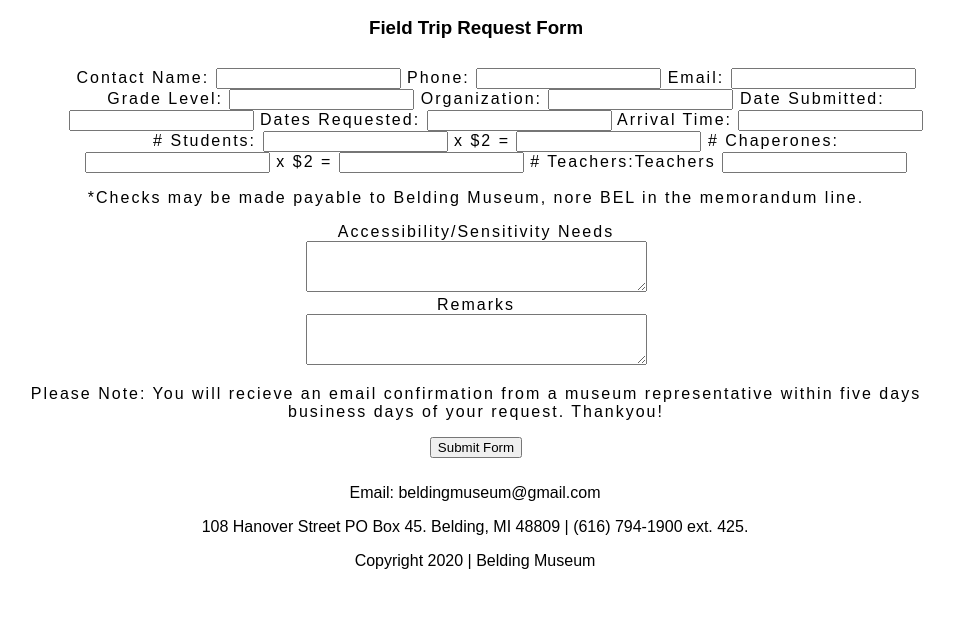
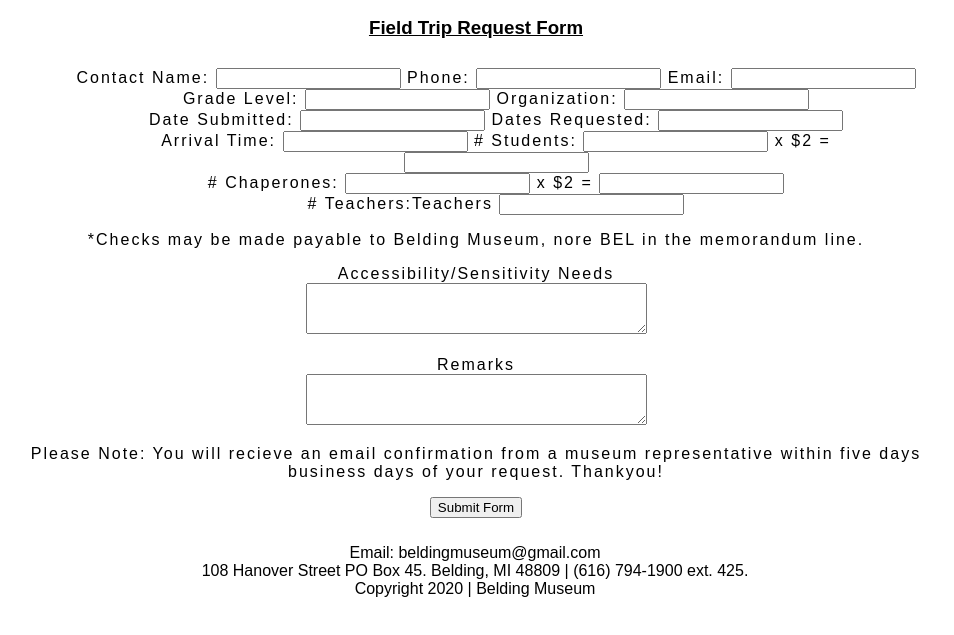
Before and after one commit to tpartridge1/BELSchoolForm, a plain HTML site: page index.html in a window 1280 px wide. Shown: the part 51-686 px from the top of the page, without its empty margins (165-1119 px from the left). Drawn offline with Linux system fonts and the light colour scheme.

Commit message:
edited h2 and footer

```diff
--- a/index.html
+++ b/index.html
@@ -10,7 +10,7 @@
 	<form action="/signup.html" method="get">
 	<div id = "header">
 		<h2>BEL-Belding Exploratory Lab</h2>
-		<h3>Field Trip Request Form</h3>
+		<h3><u>Field Trip Request Form</u></h3>
 	</div>
 	<div class = "content">
 		<ul>
@@ -23,11 +23,11 @@
 		<label for="username">Grade Level:</label>
         <input type="text" name="gradelevel" id="gradelevel">
         <label for="username">Organization:</label>
-        <input type="text" name="organization" id="organization">
+        <input type="text" name="organization" id="organization"><br>
         <label for="username">Date Submitted:</label>
         <input type="text" name="datesubmitted" id="datesubmitted">
         <label for="username">Dates Requested:</label>
-        <input type="text" name="datesrequested" id="datesrequested">
+        <input type="text" name="datesrequested" id="datesrequested"><br>
         <label for="username">Arrival Time:</label>
         <input type="text" name="arrivaltime" id="arrivaltime">
         <label for="username"># Students:</label>
@@ -35,13 +35,13 @@
         type="number" step="1">
         <label for="x2">x $2 = </label>
         <input id="amount" name="amount"
-        type="number" step="1">
+        type="number" step="1"><br>
         <label for="username"># Chaperones:</label>
         <input id="amount" name="amount"
         type="number" step="1">
         <label for="x2">x $2 = </label>
         <input id="amount" name="amount"
-        type="number" step="1">
+        type="number" step="1"><br>
         <label for="username"># Teachers:</label>Teachers
         <input id="amount" name="amount"
         type="number" step="1">
@@ -50,7 +50,7 @@
         <label for="extra">Accessibility/Sensitivity Needs</label>
         <br>
         <textarea id="extra" name="accessibilityneeds" rows="3" cols="40"></textarea>
-        <br>
+        <br><br>
         <label for="remarks">Remarks</label>
         <br>
         <textarea id="remarks" name="remarks" rows="3" cols="40"></textarea>
@@ -60,9 +60,9 @@
 	</section>
 	</form>
 	<div class ="footer">
-<p>Email: beldingmuseum@gmail.com</p>
-<p>108 Hanover Street PO Box 45. Belding, MI 48809  | (616) 794-1900 ext. 425.</p>
-<p>Copyright 2020 | Belding Museum</p>
+<p>Email: beldingmuseum@gmail.com<br>
+108 Hanover Street PO Box 45. Belding, MI 48809  | (616) 794-1900 ext. 425.<br>
+Copyright 2020 | Belding Museum</p>
 </div>
 </body>
 </html>
```
